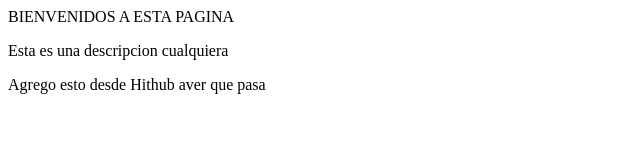
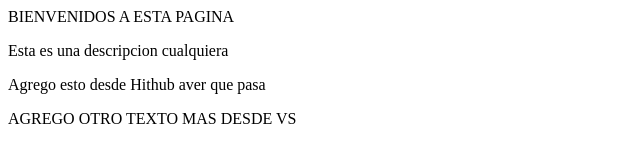
Before and after one commit to BalwinLadino/Nueva_Exploracion, a plain HTML site: page index.html in a window 1280 px wide. Shown: the whole page, without its empty margins (0-640 px from the left). Drawn offline with Linux system fonts and the light colour scheme.

Commit message:
Agrego otra liena de texto en 13

```diff
--- a/index.html
+++ b/index.html
@@ -10,5 +10,6 @@
     <p1>BIENVENIDOS A ESTA PAGINA</p1>
     <p>Esta es una descripcion cualquiera</p>
     <p>Agrego esto desde Hithub aver que pasa</p>
+    <p2>AGREGO OTRO TEXTO MAS DESDE VS</p2>
   </body>
 </html>
```
